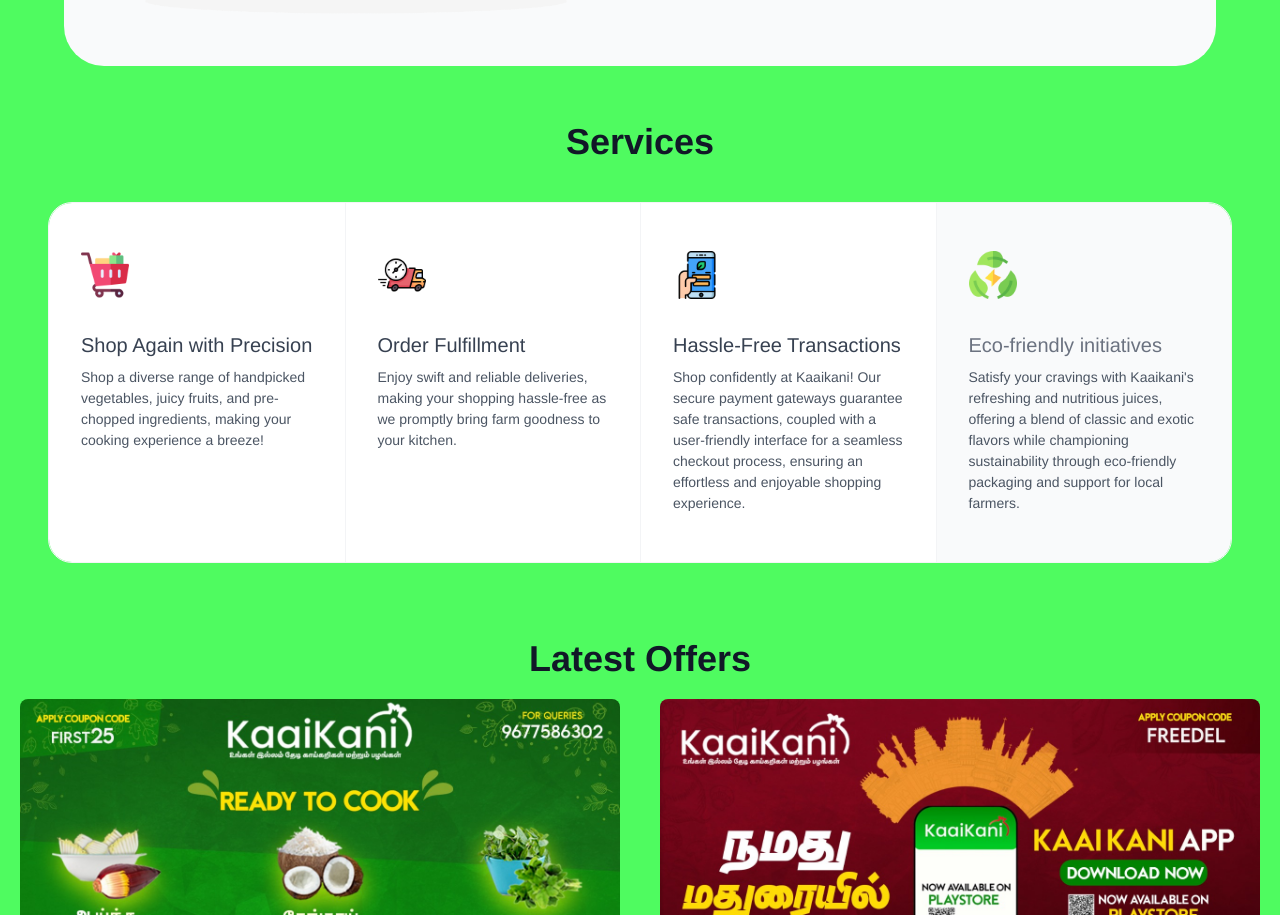
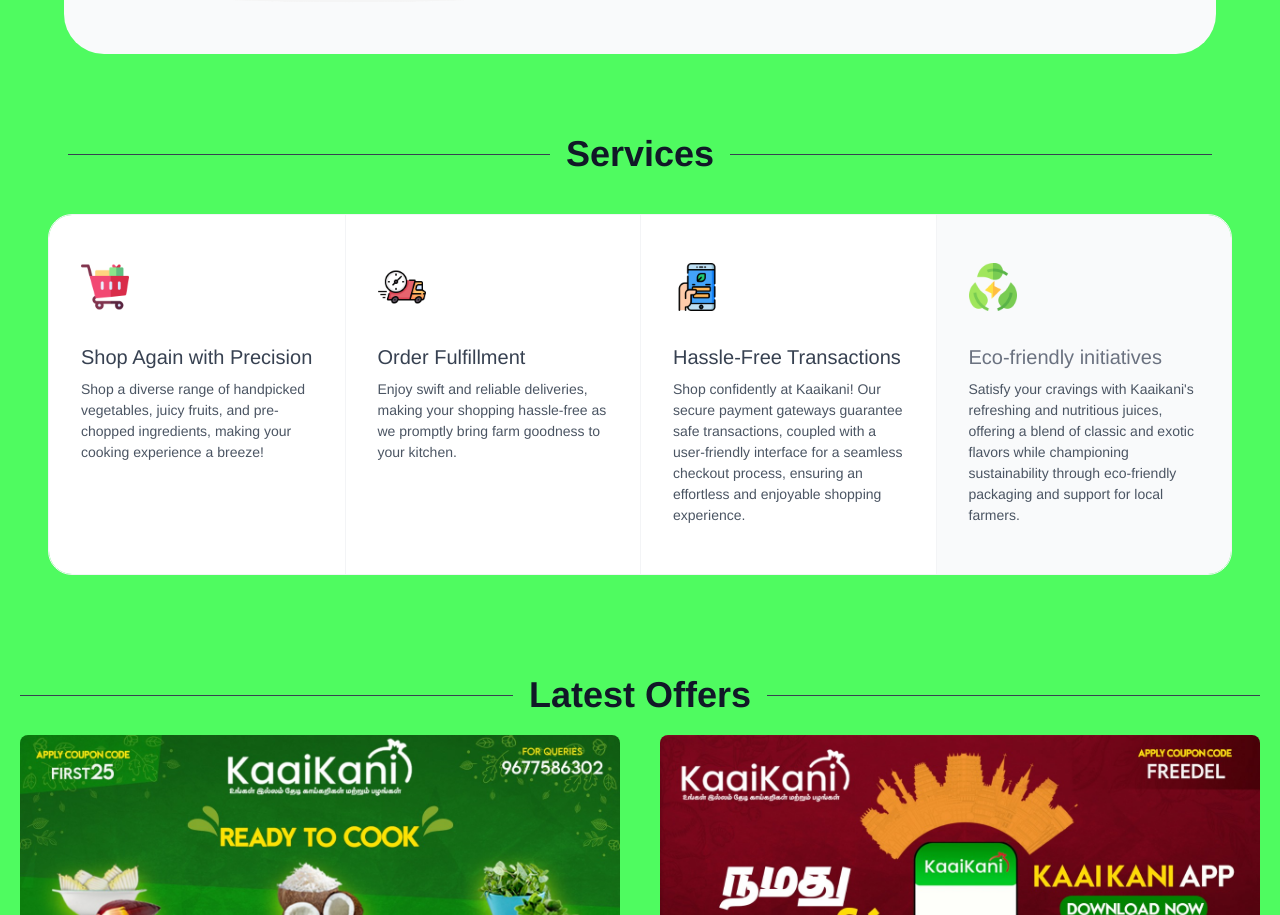
Before and after one commit to SRIRAMS2002/kaaikani, a Next.js app: page / in a window 1280 px wide. Shown: the part 1180-2095 px from the top of the page. Built offline with nearby package versions, Linux system fonts and the light colour scheme.

Commit message:
ui updated-3

```diff
--- a/src/Components/About.jsx
+++ b/src/Components/About.jsx
@@ -5,7 +5,7 @@
     <div id="About">
       <div class="py-5">
         <div class="xl:container m-auto px-6 text-gray-600 md:px-12 xl:px-16">
-          <div class="lg:bg-gray-50 dark:lg:bg-darker lg:p-5 rounded-[2.5rem] space-y-6 md:flex md:gap-6 justify-center md:space-y-0 lg:items-center">
+          <div class="bg-gray-50 dark:lg:bg-darker lg:p-5 rounded-[2.5rem] space-y-6 md:flex md:gap-6 justify-center md:space-y-0 lg:items-center">
             <div class="md:5/12 lg:w-1/2">
               <img
                 src="/About-us.png"
@@ -15,7 +15,7 @@
                 height=""
               />
             </div>
-            <div class="md:7/12 lg:w-1/2">
+            <div class="md:7/12 mx-3.5 py-3.5  lg:w-1/2">
               <h2 class="text-3xl font-bold text-gray-900 md:text-4xl ">
                 Discover a healthier lifestyle with  <span className="text-green-600">
                 Kaaikani
--- a/src/Components/Recent.jsx
+++ b/src/Components/Recent.jsx
@@ -14,8 +14,13 @@
 const Recent = () => {
   return (
     <div className='py-10'>
-          <h2 class="mt-4 text-2xl text-center font-bold text-gray-900  md:text-4xl">
-          Latest Offers{" "}
+      <div className="mt-10  flex items-center mx-5 gap-x-4">
+        <div className="h-px flex-auto flex bg-gray-700" />
+              <h4 className=" text-2xl md:text-4xl font-bold  text-center leading-6 text-gray-900"> Latest Offers{" "}</h4>
+              <div className="h-px flex-auto bg-gray-700" />
+            </div>
+          <h2 class="mt-4  text-gray-900  ">
+
             </h2>
 
 
--- a/src/Components/Services.jsx
+++ b/src/Components/Services.jsx
@@ -6,9 +6,11 @@
       <div class="py-5">
         <div class="xl:container m-auto px-6 text-gray-500 md:px-12">
           <div>
-            <h2 class="mt-4 text-2xl text-center font-bold text-gray-900  md:text-4xl">
-              Services{" "}
-            </h2>
+          <div className="mt-10  flex items-center mx-5 gap-x-4">
+        <div className="h-px flex-auto flex bg-gray-700" />
+              <h4 className=" text-2xl md:text-4xl font-bold  text-center leading-6 text-gray-900"> Services{" "}</h4>
+              <div className="h-px flex-auto bg-gray-700" />
+            </div>
           </div>
           <div class="mt-10 grid divide-x divide-y divide-gray-100 dark:divide-gray-700 overflow-hidden rounded-3xl border border-gray-100 dark:border-gray-700 sm:grid-cols-2 lg:grid-cols-4 lg:divide-y-0 xl:grid-cols-4">
             <div class="group relative bg-white dark:bg-gray-600 transition hover:z-[1] hover:shadow-2xl hover:shadow-gray-600/10">
```
